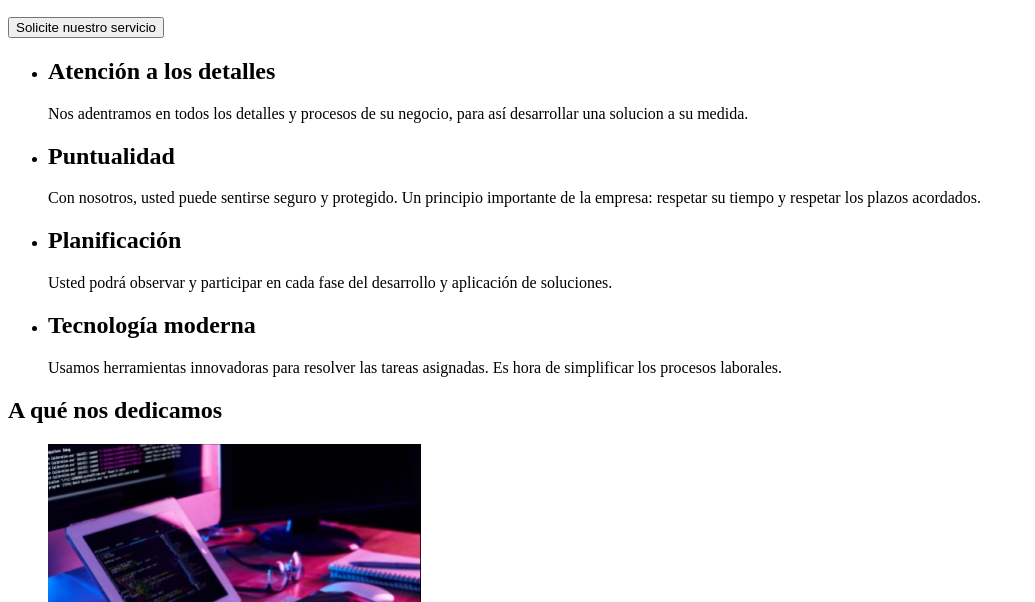
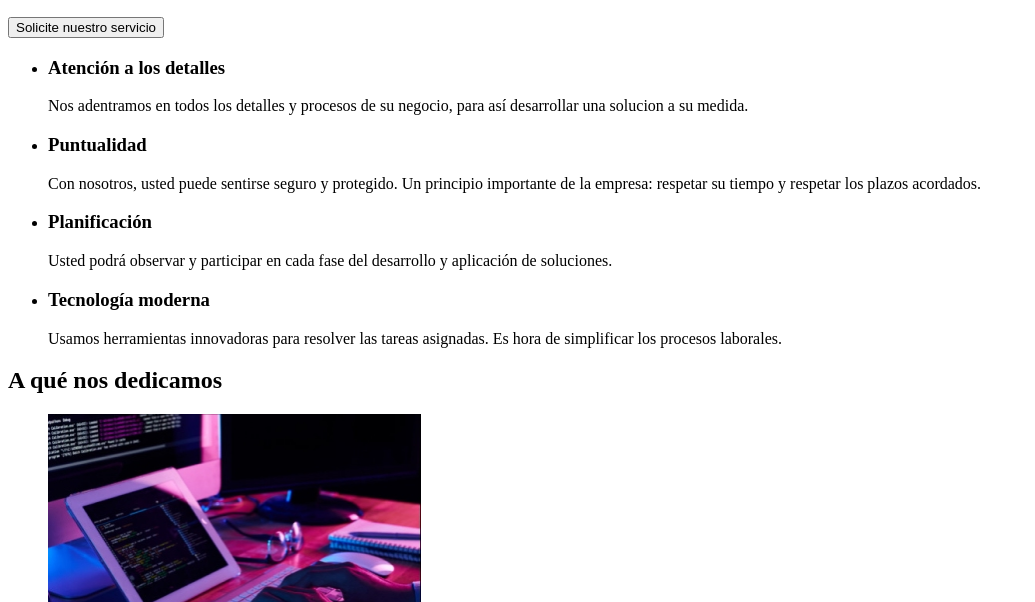
Before and after one commit to JLizcano10/goit-markup-hw-01, a plain HTML site: page index.html in a window 1280 px wide. Shown: the part 198-800 px from the top of the page, without its empty margins (0-1035 px from the left). Drawn offline with Linux system fonts and the light colour scheme.

Commit message:
logo y cambios de h2 por h3 en seccion articles

```diff
--- a/index.html
+++ b/index.html
@@ -33,14 +33,14 @@
       <section class="articles">
         <ul>
           <li>
-            <h2>Atención a los detalles</h2>
+            <h3>Atención a los detalles</h3>
             <p>
               Nos adentramos en todos los detalles y procesos de su negocio,
               para así desarrollar una solucion a su medida.
             </p>
           </li>
           <li>
-            <h2>Puntualidad</h2>
+            <h3>Puntualidad</h3>
             <p>
               Con nosotros, usted puede sentirse seguro y protegido. Un
               principio importante de la empresa: respetar su tiempo y respetar
@@ -48,14 +48,14 @@
             </p>
           </li>
           <li>
-            <h2>Planificación</h2>
+            <h3>Planificación</h3>
             <p>
               Usted podrá observar y participar en cada fase del desarrollo y
               aplicación de soluciones.
             </p>
           </li>
           <li>
-            <h2>Tecnología moderna</h2>
+            <h3>Tecnología moderna</h3>
             <p>
               Usamos herramientas innovadoras para resolver las tareas
               asignadas. Es hora de simplificar los procesos laborales.
```
